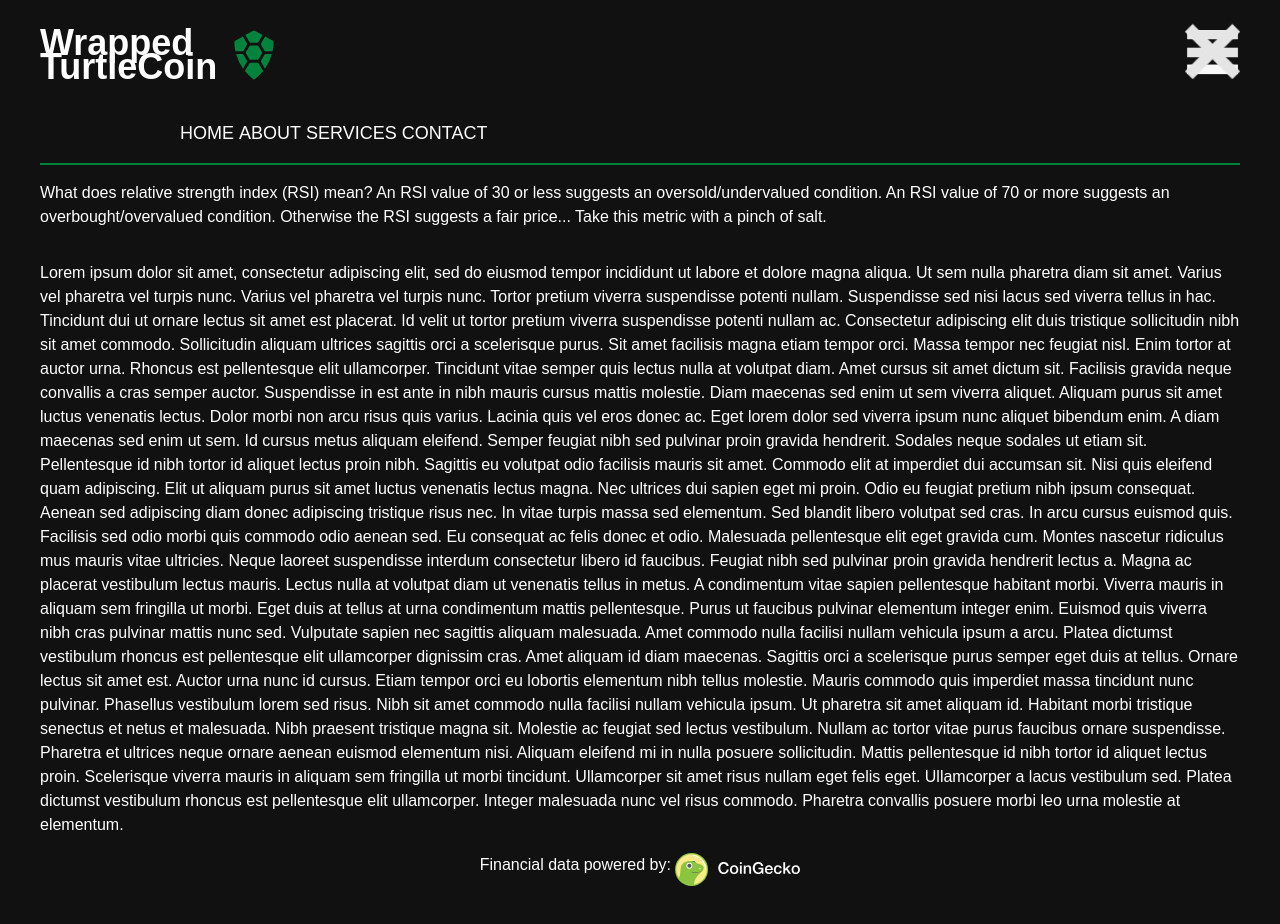
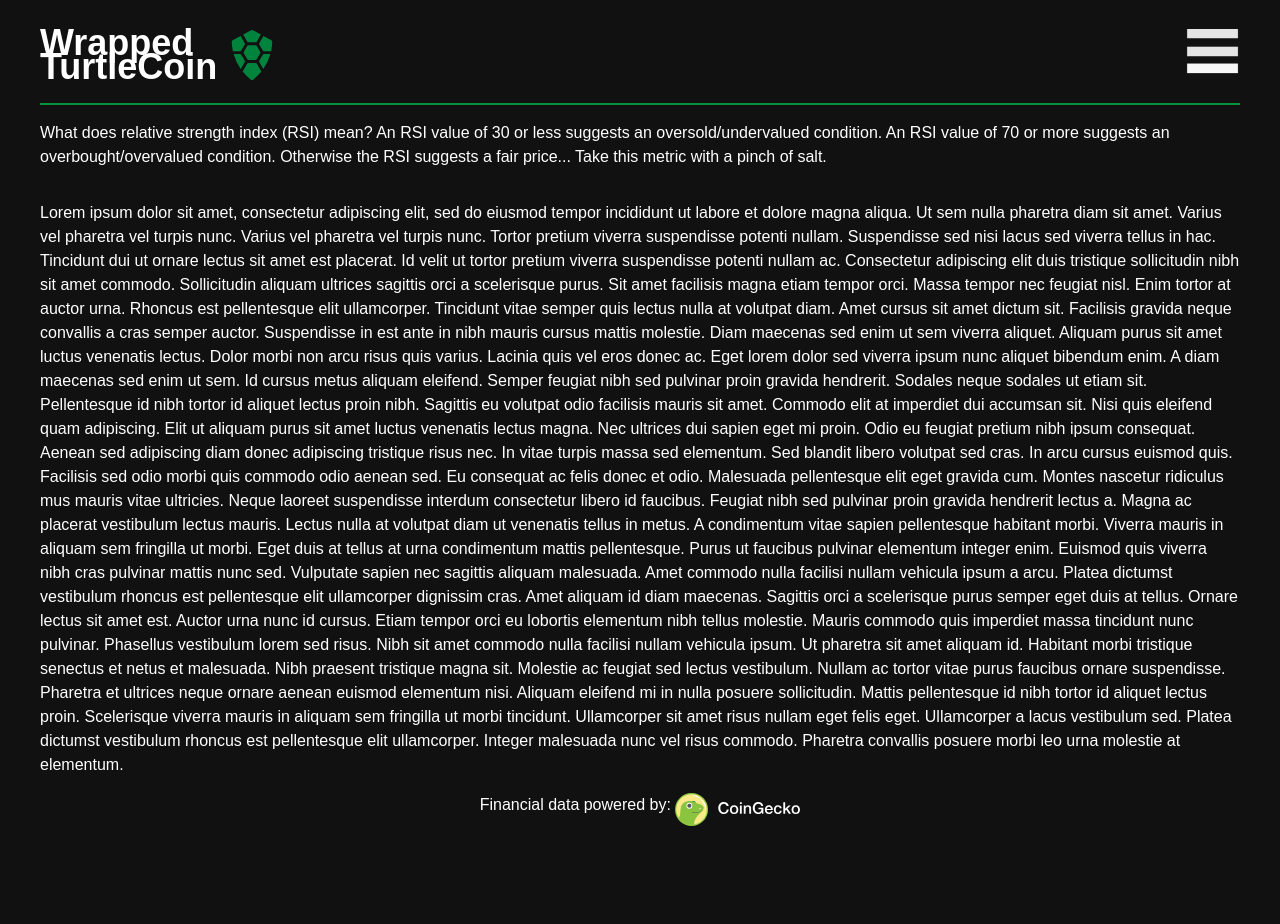
Before and after one commit to Jeon-Niroumand/WTRTL-Landing-Page, a plain HTML site: page index.html in a window 1280 px wide. After the commit the page ends 866 px from the top, so only its background shows below. Drawn offline with Linux system fonts and the light colour scheme; no server answers.

Commit message:
improved navbar styling

```diff
--- a/css/style.css
+++ b/css/style.css
@@ -10,46 +10,39 @@ body{
     margin-top: 7px;
 }
 
-.header{
+.header_top{
+    font-size: 18px;
     display: flex;
-    flex-direction: column;
+    width: 70px;
+    margin-right: auto;
+    flex-direction: row;
     justify-content: space-between;
-    border-bottom: 2px solid #00843D;
-    font-size: 18px;
-    position: static;
 }
 
-.header h1{
+.header_bottom{
     display: flex;
-    flex-direction: row;
-    width: 130px;
+    column-gap: 50px;
+    border-bottom: 2px solid #00933f;
 }
 
-h1 img{
-    padding-left: 50px;
-    width: 100px;
-}
-
-.container{
+.stats{
     display: flex;
-    margin-right: auto;
-    flex-direction: row;
-    column-gap: 50px;
+    gap: 20px;
 }
 
 #hamburger{
+    align-self: flex-end;
     width: 75px;
-    height: 75px;
     left: 0;
     right: 0;
     margin-left: auto;
-    margin-right: 30px;
-    margin-top: 7px;
-    position: fixed;
+    position: absolute;
+    padding-right: 30px;
+    margin-top: 6px;
 }
 
 #done{
-    display: flex;
+    display: none;
     align-self: flex-end;
     width: 55px;
     height: 55px;
@@ -58,9 +51,21 @@ h1 img{
     margin-left: auto;
 }
 
+#menu{
+    display: none;
+    text-decoration: none;
+}
+
 #menu li{
+    text-decoration: none;
+    margin-inline: 10px;
+    margin-right: 0;
     display: inline;
-    text-decoration: none;
+}
+
+ul#menu{
+    margin-block: 0;
+    margin-left: auto;
 }
 
 a{
--- a/index.html
+++ b/index.html
@@ -10,17 +10,19 @@
 </head>
 
 <body>
-    <div class="header">
-        <div class="container">
+    <div class="header_top">
         <h1>Wrapped TurtleCoin</h1>
-            <img src="./img/turtlecoin_symbol_web/turtlecoin_symbol.svg" alt="TurtleCoin symbol" width="68">
+        <img src="./img/turtlecoin_symbol_web/turtlecoin_symbol.svg" alt="TurtleCoin symbol">
     </div>
+
     <input type="image" id="hamburger" src="./img/more.png" alt="more" onclick="toggle()"> <!-- toggles navbar in menu.js-->
     <input type="image" id="done" src="./img/close.png" alt="close" onclick="toggle()"> <!-- closes navbar in menu.js-->
 
-        <div class="container">
+    <div class="header_bottom">
+        <div class="stats">
             <div id="wtrtl_price"></div>
             <div id="rsi"></div>
+        </div>
         <ul id="menu">
             <li><a href="./index.html">HOME</a></li>
             <li><a href="./about.html">ABOUT</a></li>
@@ -28,7 +30,7 @@
             <li><a href="./contact.html">CONTACT</a></li>
         </ul>
     </div>
-    </div>
+
     <p>What does relative strength index (RSI) mean? An RSI value of 30 or less suggests an oversold/undervalued condition. An RSI value of 70 or more suggests an overbought/overvalued condition. Otherwise the RSI suggests a fair price... Take this metric with a pinch of salt.</p>
     <p>Lorem ipsum dolor sit amet, consectetur adipiscing elit, sed do eiusmod tempor incididunt ut labore et dolore magna aliqua. Ut sem nulla pharetra diam sit amet. Varius vel pharetra vel turpis nunc. Varius vel pharetra vel turpis nunc. Tortor pretium viverra suspendisse potenti nullam. Suspendisse sed nisi lacus sed viverra tellus in hac. Tincidunt dui ut ornare lectus sit amet est placerat. Id velit ut tortor pretium viverra suspendisse potenti nullam ac. Consectetur adipiscing elit duis tristique sollicitudin nibh sit amet commodo. Sollicitudin aliquam ultrices sagittis orci a scelerisque purus. Sit amet facilisis magna etiam tempor orci. Massa tempor nec feugiat nisl. Enim tortor at auctor urna. Rhoncus est pellentesque elit ullamcorper. Tincidunt vitae semper quis lectus nulla at volutpat diam. Amet cursus sit amet dictum sit. Facilisis gravida neque convallis a cras semper auctor.
 
```
Lines whose indentation alone changed are shown as unchanged.
